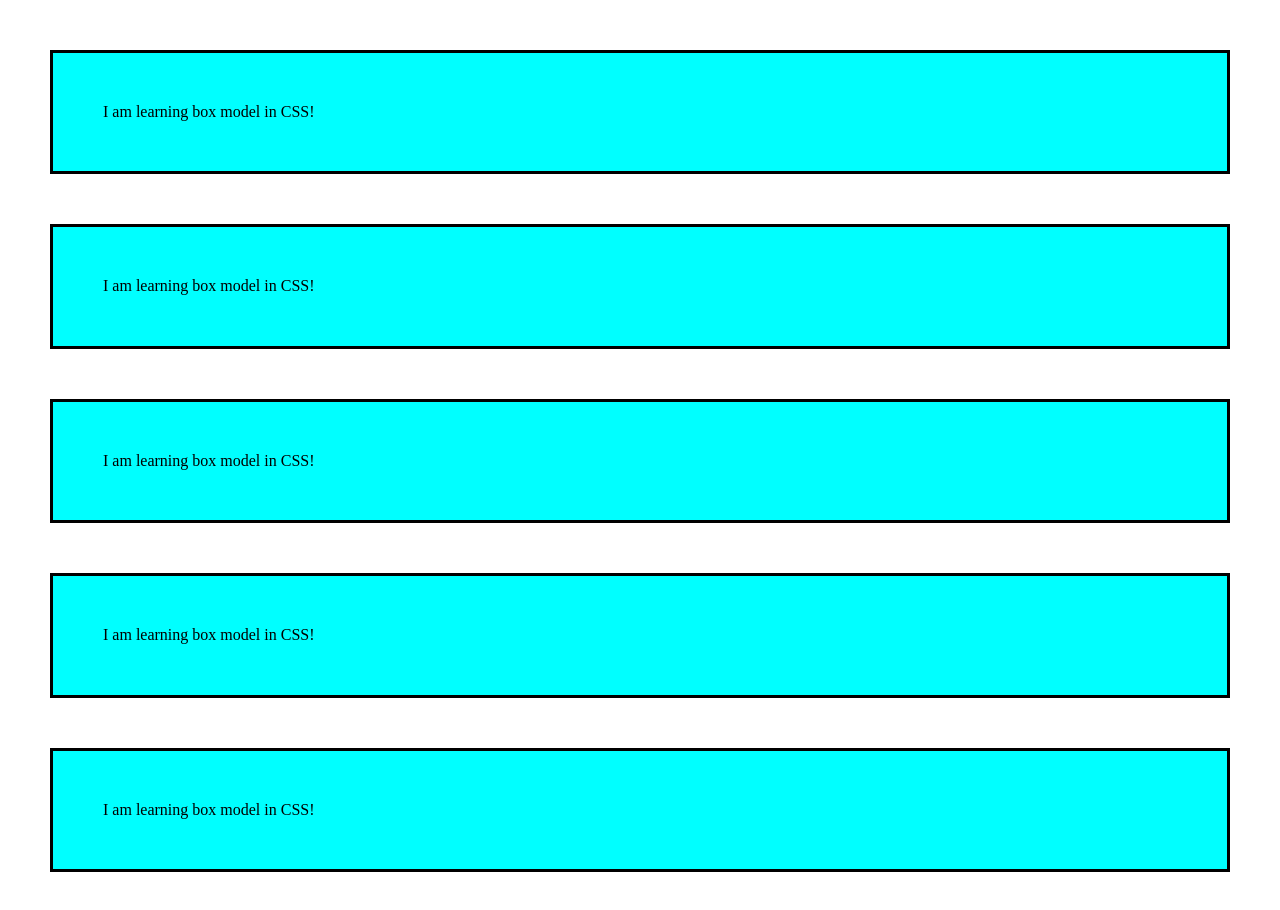
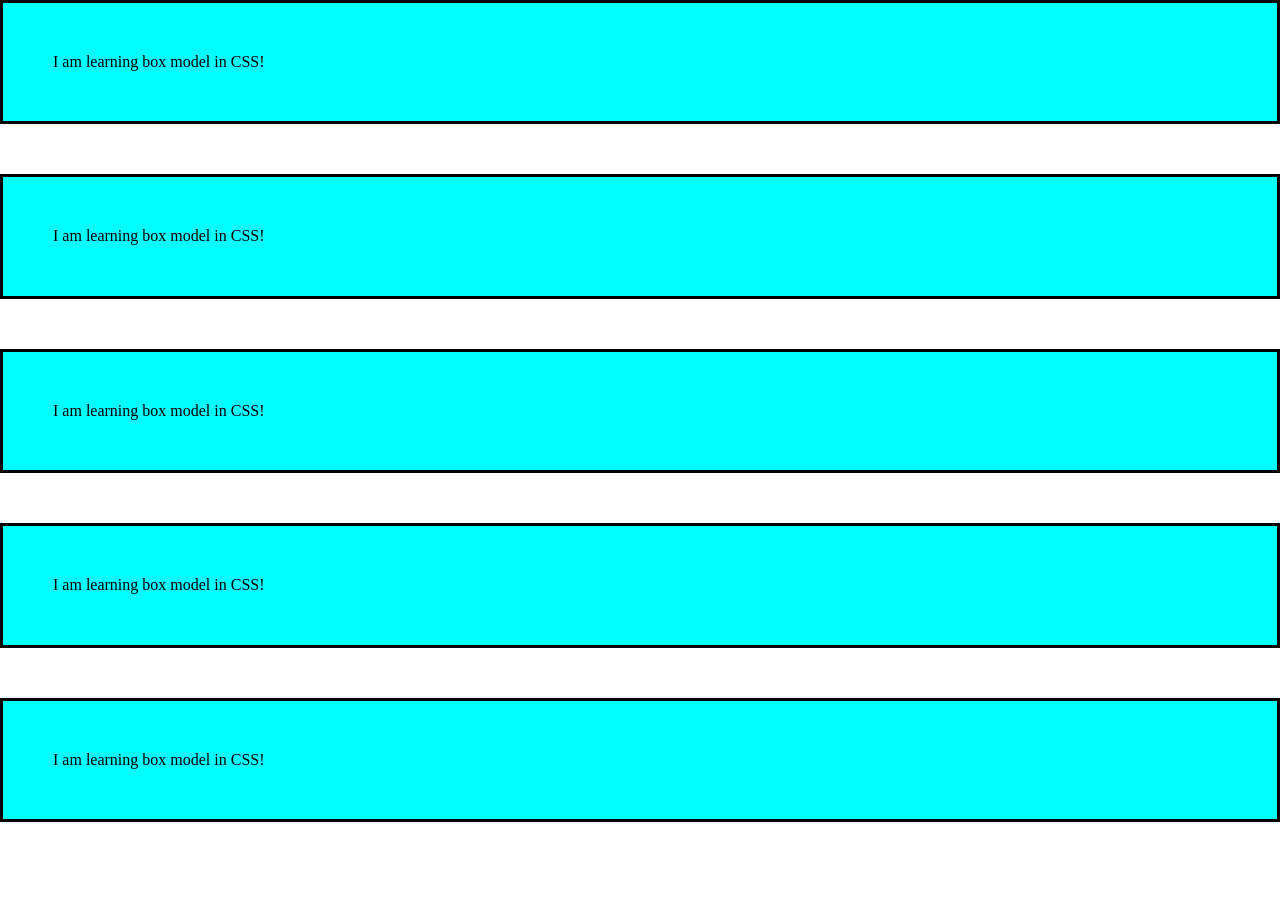
Before and after one commit to svlanakom/Gromlesson, a plain HTML site: page lesson8/task4/index.html in a window 1280 px wide. After the commit the page ends 872 px from the top, so only its background shows below. Drawn offline with nearby package versions, Linux system fonts and the light colour scheme.

Commit message:
Lesson8task4try3

```diff
--- a/lesson8/task4/style.css
+++ b/lesson8/task4/style.css
@@ -1,6 +1,6 @@
 div{
+    border: 3px solid black;
     padding: 50px;
-    border: 3px solid black;
     background-color: aqua;
-    margin: 50px;
+    margin-bottom: 50px;
 }
```
